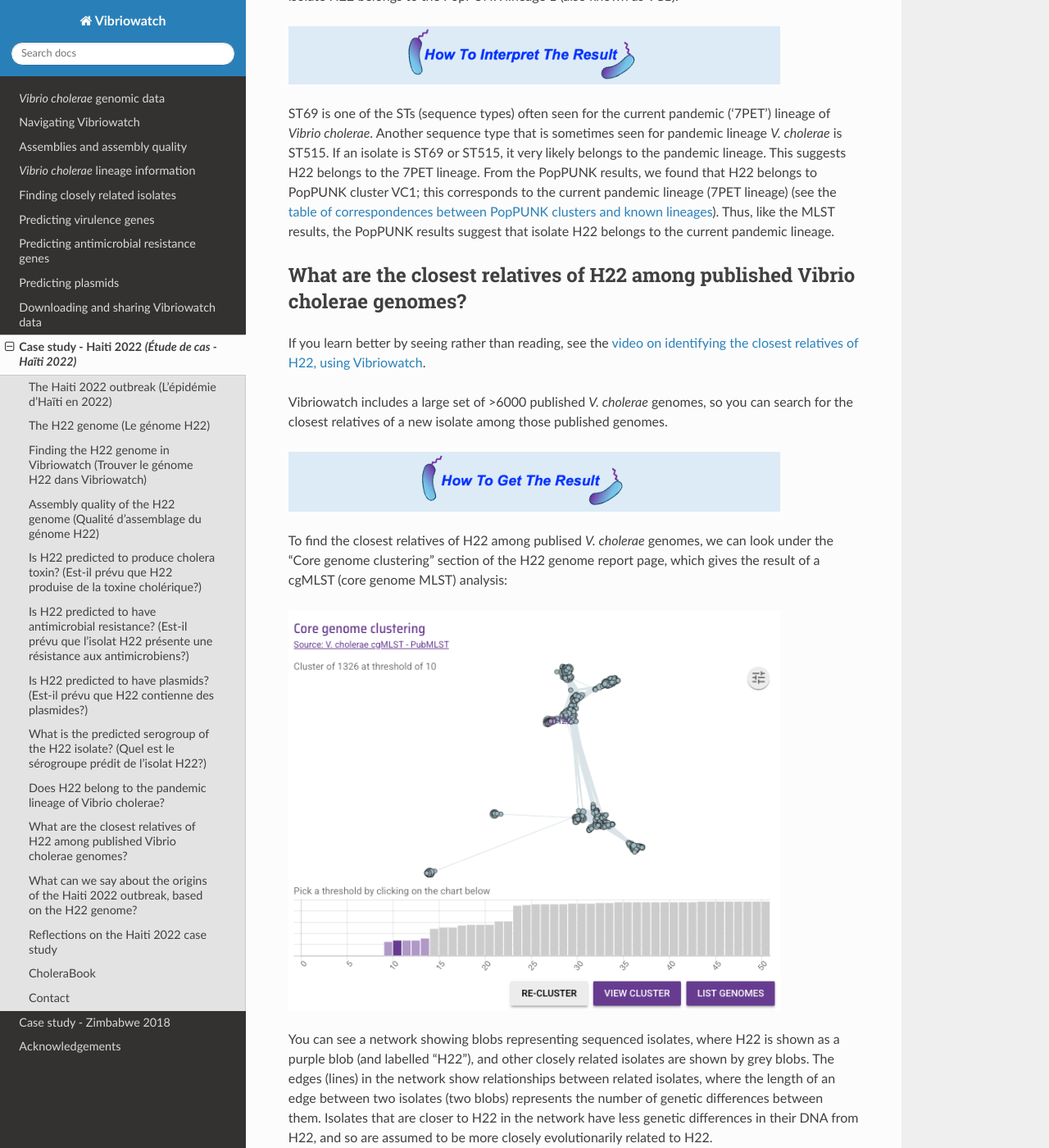
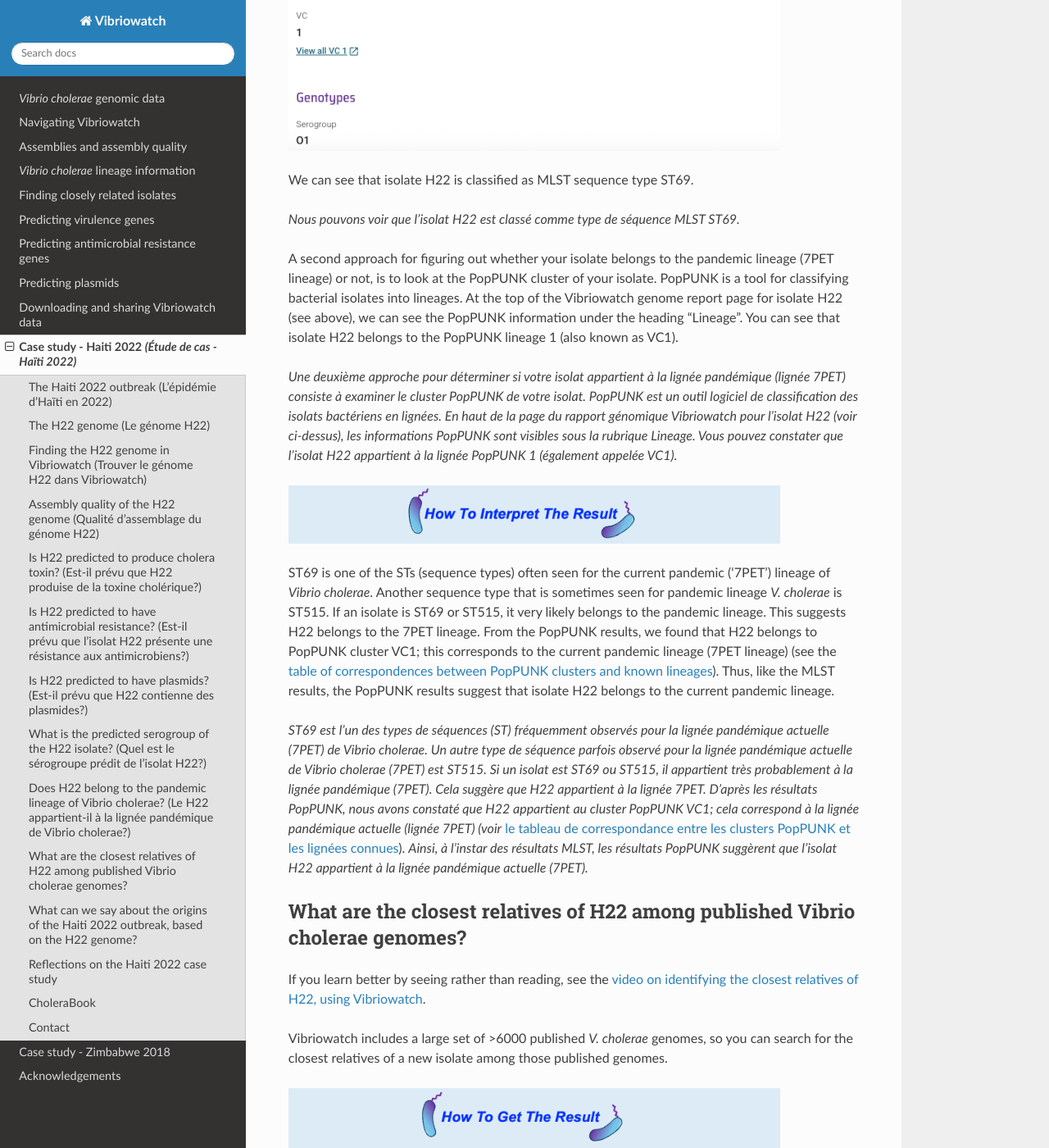
Before and after one commit to avrilcoghlan/vibriowatch, a Sphinx documentation site: the page built from docs/source/haiti.rst, in a window 1280 px wide and 1400 px high, scrolled down 15278 px. Shown: the whole window at 82% size. Built offline with Sphinx 7.4.7 and the Read the Docs theme 3.1.0, drawn with Linux system fonts in a browser that asks for light colours; some of the changed text lies outside the part shown.

Commit message:
Update haiti.rst

```diff
--- a/docs/source/haiti.rst
+++ b/docs/source/haiti.rst
@@ -26,7 +26,7 @@
 * `Is H22 predicted to have antimicrobial resistance? (Est-il prévu que l’isolat H22 présente une résistance aux antimicrobiens?)`_
 * `Is H22 predicted to have plasmids? (Est-il prévu que H22 contienne des plasmides?)`_
 * `What is the predicted serogroup of the H22 isolate? (Quel est le sérogroupe prédit de l’isolat H22?)`_
-* `Does H22 belong to the pandemic lineage of Vibrio cholerae?`_.
+* `Does H22 belong to the pandemic lineage of Vibrio cholerae? (Le H22 appartient-il à la lignée pandémique de Vibrio cholerae?)`_.
 * `What are the closest relatives of H22 among published Vibrio cholerae genomes?`_.
 * `What can we say about the origins of the Haiti 2022 outbreak, based on the H22 genome?`_
 * `Reflections on the Haiti 2022 case study`_
@@ -354,15 +354,21 @@
 
 *Notez que le fait que H22 soit du sérogroupe O1 ne signifie pas qu'il appartient définitivement à la lignée 7PET, car certains isolats de V. cholerae d'autres lignées (non pandémiques) possèdent également le sérogroupe O1.*
 
-Does H22 belong to the pandemic lineage of Vibrio cholerae?
------------------------------------------------------------
+Does H22 belong to the pandemic lineage of Vibrio cholerae? (Le H22 appartient-il à la lignée pandémique de Vibrio cholerae?)
+-----------------------------------------------------------------------------------------------------------------------------
 
 If you learn better by seeing rather than reading, see the `video on finding out the lineage of H22, using Vibriowatch`_.
 
 .. _video on finding out the lineage of H22, using Vibriowatch: https://youtu.be/EBKcwA3pjA0
 
-The current pandemic (seventh pandemic) of cholera began in the 1960s and has been caused by the current pandemic lineage of *Vibrio cholerae*, known as the "7PET lineage".
-The 7PET lineage is a highly infectious and virulent lineage, and causes explosive outbreaks and huge epidemics.
+*Si vous apprenez mieux en voyant plutôt qu'en lisant, regardez la* `vidéo sur la découverte de la lignée de H22, en utilisant Vibriowatch`_.
+
+.. _vidéo sur la découverte de la lignée de H22, en utilisant Vibriowatch: https://youtu.be/EBKcwA3pjA0
+
+The current pandemic (seventh pandemic) of cholera began in the 1960s and has been caused by the current pandemic lineage of *Vibrio cholerae*, known as the "7PET lineage". The 7PET lineage is a highly infectious and virulent lineage, and causes explosive outbreaks and huge epidemics.
+
+*La pandémie actuelle (septième pandémie) de choléra a débuté dans les années 1960 et a été causée par la lignée pandémique actuelle de Vibrio cholerae, connue sous le nom de lignée 7PET.
+La lignée 7PET est hautement infectieuse et virulente, et provoque des flambées épidémiques massives.*
 
 .. image:: HowToGetTheResult.png
   :width: 600
@@ -371,15 +377,21 @@
 The MLST results for the isolate are shown at the top of the genome report page for the isolate in Vibriowatch. Here we can see the MLST results for isolate
 H22 at the top of its report page (see under the heading "MLST"):
 
+*Un moyen rapide de déterminer si un isolat appartient vraisemblablement à la lignée 7PET consiste à consulter les résultats du MLST (typage de séquences multilocus) de l'isolat dans Vibriowatch. Les résultats du MLST pour l'isolat sont affichés en haut de la page du rapport génomique de l'isolat dans Vibriowatch. Voici les résultats du MLST pour l'isolat H22 en haut de sa page Web (voir sous la rubrique MLST):*
+
 .. image:: Picture115.png
   :width: 600
 
 We can see that isolate H22 is classified as MLST sequence type ST69.
 
+*Nous pouvons voir que l'isolat H22 est classé comme type de séquence MLST ST69.*
+
 A second approach for figuring out whether your isolate belongs to the pandemic lineage (7PET lineage) or not, is to look at the
 PopPUNK cluster of your isolate. PopPUNK is a tool for classifying bacterial isolates into lineages. At the top of the
 Vibriowatch genome report page for isolate H22 (see above), we can see the PopPUNK information under the heading "Lineage".
 You can see that isolate H22 belongs to the PopPUNK lineage 1 (also known as VC1).
+
+*Une deuxième approche pour déterminer si votre isolat appartient à la lignée pandémique (lignée 7PET) consiste à examiner le cluster PopPUNK de votre isolat. PopPUNK est un outil logiciel de classification des isolats bactériens en lignées. En haut de la page du rapport génomique Vibriowatch pour l'isolat H22 (voir ci-dessus), les informations PopPUNK sont visibles sous la rubrique Lineage. Vous pouvez constater que l'isolat H22 appartient à la lignée PopPUNK 1 (également appelée VC1).*
 
 .. image:: HowToInterpretTheResult.png
   :width: 600
@@ -390,6 +402,11 @@
 Thus, like the MLST results, the PopPUNK results suggest that isolate H22 belongs to the current pandemic lineage.
 
 .. _table of correspondences between PopPUNK clusters and known lineages: https://vibriowatch.readthedocs.io/en/latest/mlst.html#what-is-poppunk
+
+*ST69 est l'un des types de séquences (ST) fréquemment observés pour la lignée pandémique actuelle (7PET) de Vibrio cholerae. Un autre type de séquence parfois observé pour la lignée
+pandémique actuelle de Vibrio cholerae (7PET) est ST515. Si un isolat est ST69 ou ST515, il appartient très probablement à la lignée pandémique (7PET). Cela suggère que H22 appartient à la lignée 7PET. D'après les résultats PopPUNK, nous avons constaté que H22 appartient au cluster PopPUNK VC1; cela correspond à la lignée pandémique actuelle (lignée 7PET) (voir* `le tableau de correspondance entre les clusters PopPUNK et les lignées connues`_). *Ainsi, à l'instar des résultats MLST, les résultats PopPUNK suggèrent que l'isolat H22 appartient à la lignée pandémique actuelle (7PET).*
+
+.. _le tableau de correspondance entre les clusters PopPUNK et les lignées connues: https://vibriowatch.readthedocs.io/en/latest/mlst.html#what-is-poppunk
 
 What are the closest relatives of H22 among published Vibrio cholerae genomes?
 ------------------------------------------------------------------------------
```
